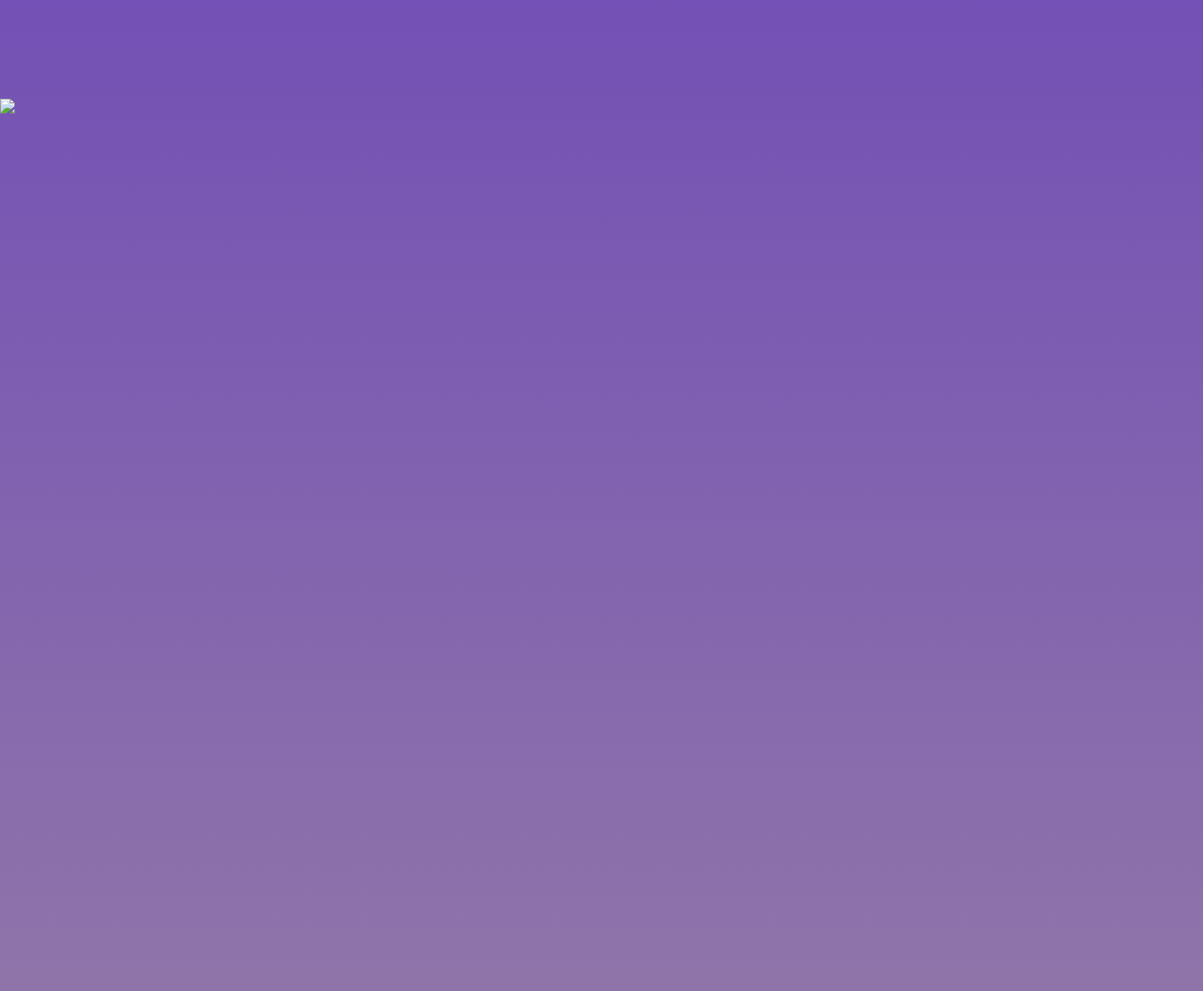
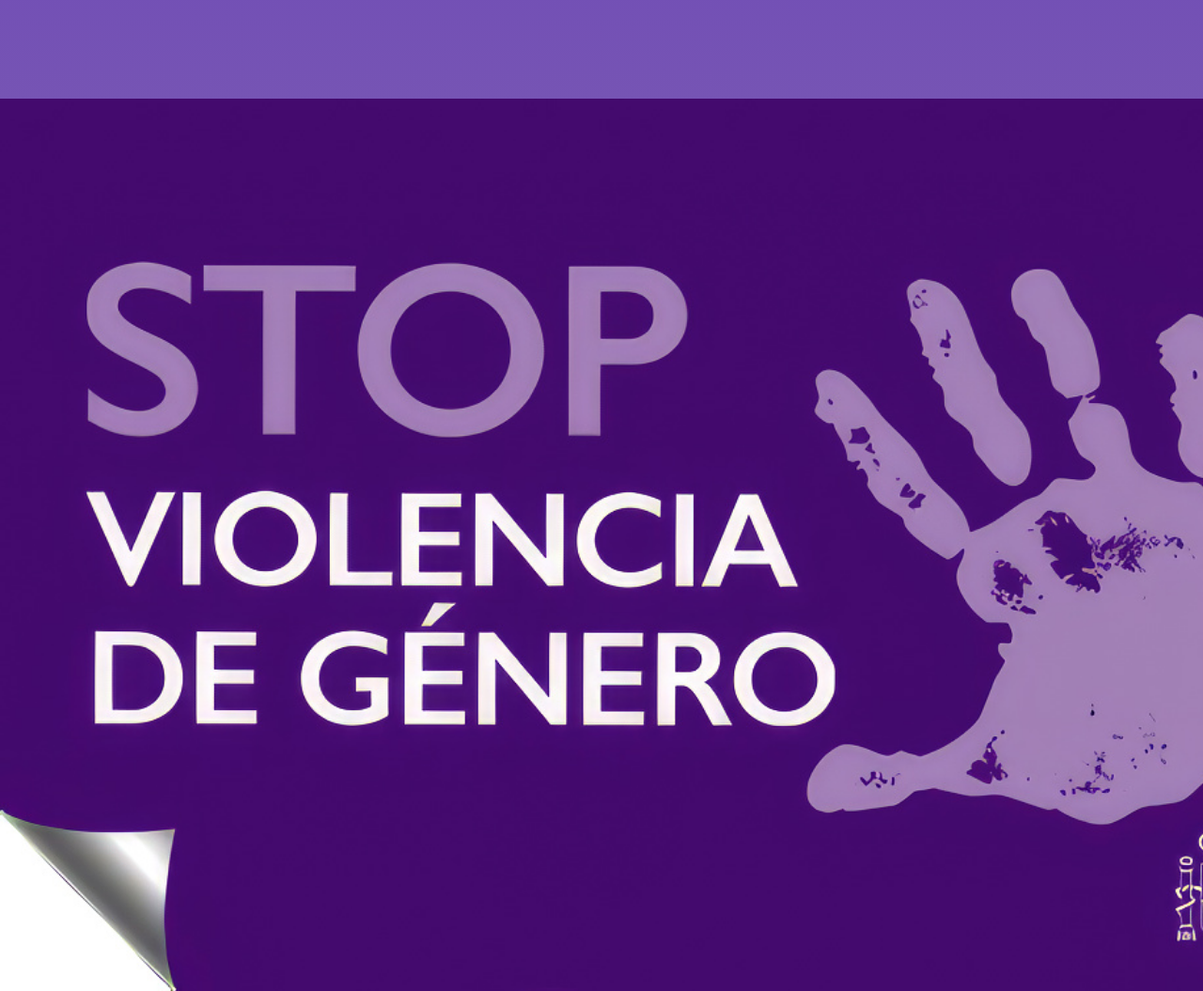
Before and after one commit to isma1f/violencia_genero, a plain HTML site: page index.html in a window 1280 px wide. Shown: the part 721-1776 px from the top of the page at 94% size. Drawn offline with Linux system fonts and the light colour scheme; the site is published under a folder, as on GitHub Pages, so addresses that start at the root find nothing.

Commit message:
Update index.html
solucion error imagenes

```diff
--- a/index.html
+++ b/index.html
@@ -50,7 +50,7 @@
 
     <br><br><br><br><br><br><br><br><br><br><br><br><br><br><br>
 
-    <img src="/imagenes/violencia_de_genero.jpg" height="950"><br><br><br><br><br><br>
+    <img src="imagenes/violencia_de_genero.jpg" height="950"><br><br><br><br><br><br>
 
 
 </body>
```
